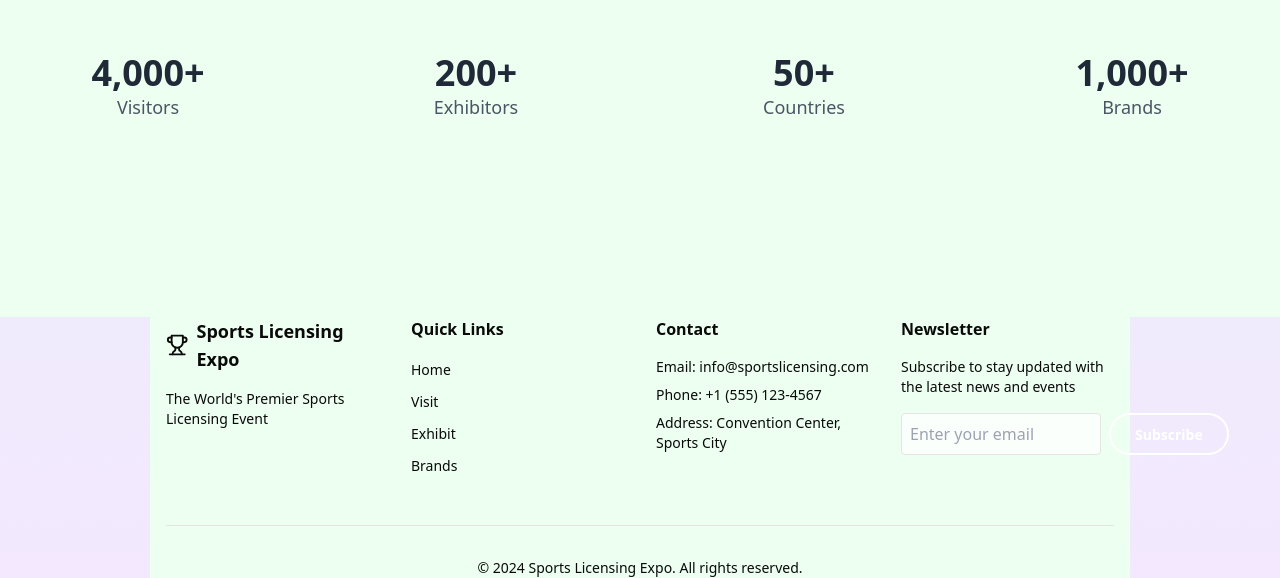
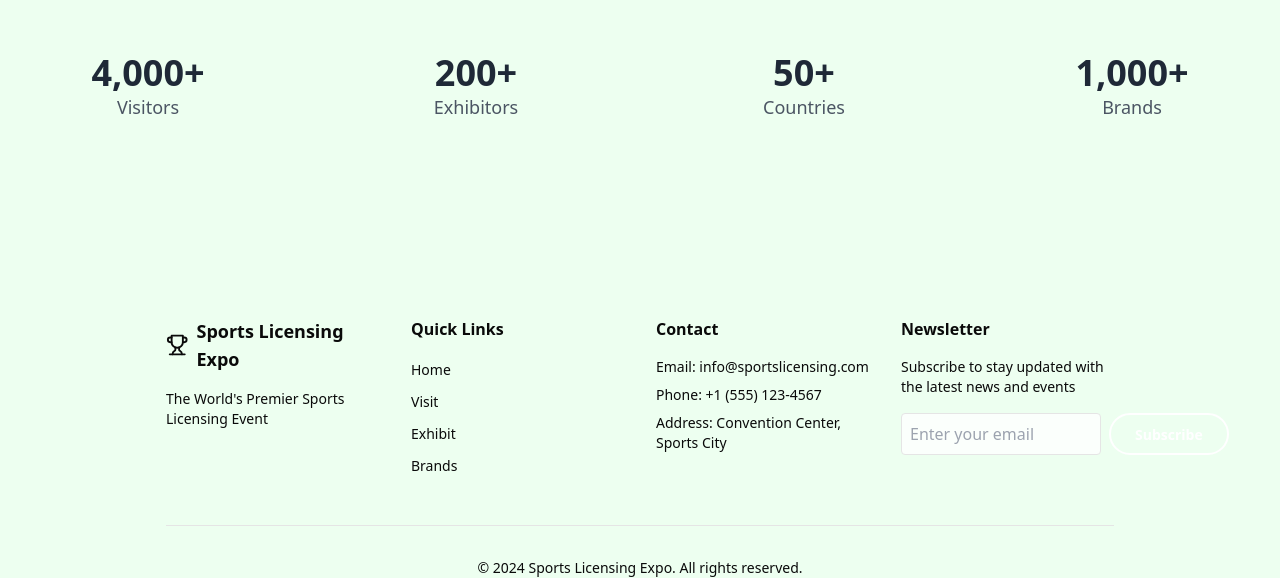
Before and after one commit to Daniel-zhang0120/thetoyfair, a Next.js app: page / in a window 1280 px wide. Shown: the part 2894-3472 px from the top of the page. Built offline with nearby package versions, Linux system fonts and the light colour scheme; a web font is replaced by a local one.

Commit message:
add colour change

```diff
--- a/components/landing-page.tsx
+++ b/components/landing-page.tsx
@@ -276,7 +276,7 @@ export function LandingPageComponent() {
         </div>
       </section>
 
-      <Footer className="w-full bg-transparent" /> {/* Made footer background transparent */}
+      <Footer className="w-full" /> {/* Made footer background transparent */}
     </div>
   )
 }
--- a/components/ui/carousel.tsx
+++ b/components/ui/carousel.tsx
@@ -197,7 +197,7 @@ CarouselItem.displayName = "CarouselItem"
 const CarouselPrevious = React.forwardRef<
   HTMLButtonElement,
   React.ComponentProps<typeof Button>
->(({ className, variant = "outline", size = "custom", ...props }, ref) => {
+>(({ className, variant = "outline", ...props }, ref) => {
   const { orientation, scrollPrev, canScrollPrev } = useCarousel()
 
   return (
@@ -226,7 +226,7 @@ CarouselPrevious.displayName = "CarouselPrevious"
 const CarouselNext = React.forwardRef<
   HTMLButtonElement,
   React.ComponentProps<typeof Button>
->(({ className, variant = "outline", size = "custom", ...props }, ref) => {
+>(({ className, variant = "outline", ...props }, ref) => {
   const { orientation, scrollNext, canScrollNext } = useCarousel()
 
   return (
```
